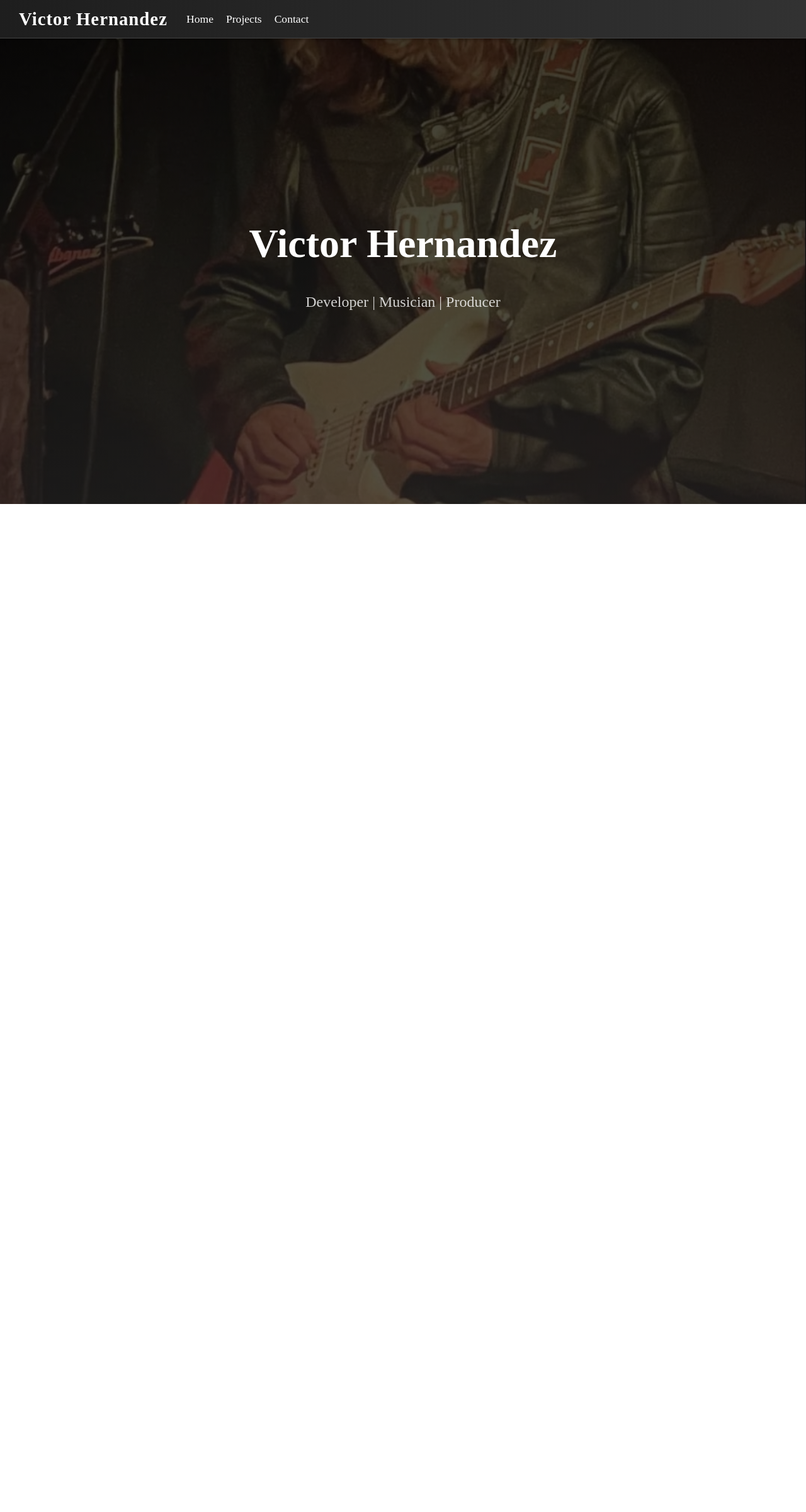
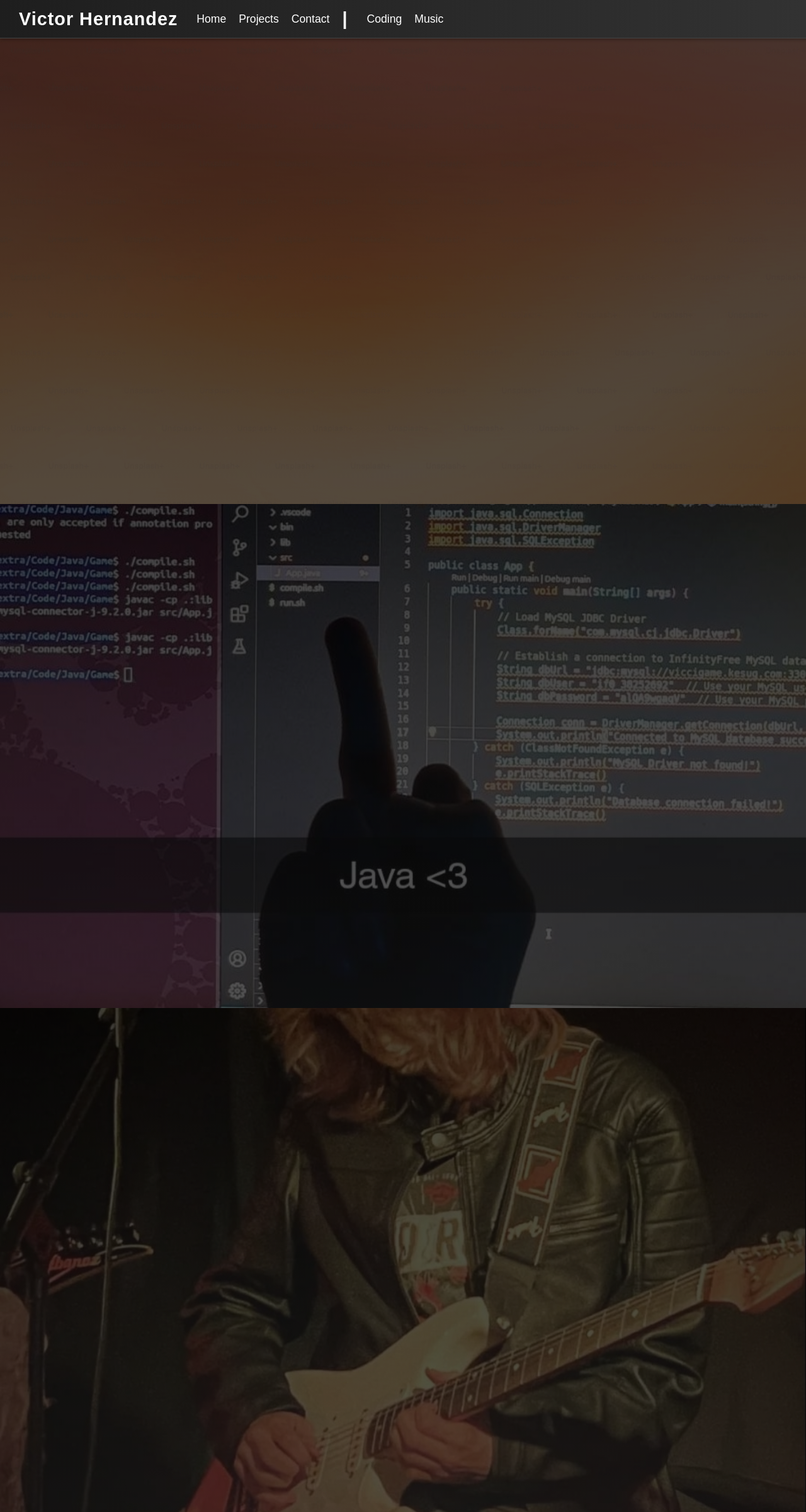
Before and after one commit to VicciHz/Portfolio, a React (Vite) app: page / in a window 1280 px wide. Shown: the whole page at 63% size. Before the commit the page ends 800 px from the top, so only its background shows below. Built offline with nearby package versions, Linux system fonts and the light colour scheme.

Commit message:
add Hero, Code, and Music components; implement responsive styles and layout

```diff
--- a/src/App.tsx
+++ b/src/App.tsx
@@ -1,14 +1,19 @@
 import React from "react";
-import TopBar from "./tabs/topbar"; // Ensure correct path
+
+import TopBar from "./tabs/topbar";
+import Music from "./tabs/Music";
+import Hero from "./tabs/Hero";
+import Code from "./tabs/Code";
+
+import "./css/index.css";
 
 const App: React.FC = () => {
   return (
-    <div className="hero-section">
+    <div className="app-container">
       <TopBar />
-      <div className="hero-content">
-        <h1>Victor Hernandez</h1>
-        <p>Developer | Musician | Producer</p>
-      </div>
+      <Hero />
+      <Code />
+      <Music />
     </div>
   );
 };
--- a/src/css/TopBar.css
+++ b/src/css/TopBar.css
@@ -1,11 +1,10 @@
-/* TopBar.css */
 .topbar {
   width: 100%;
   height: 60px;
   background: linear-gradient(90deg, #1e1e1e, #333);
   display: flex;
   align-items: center;
-  justify-content: flex-start; /* Align items to the left */
+  justify-content: flex-start;
   padding: 0 30px;
   border-bottom: 1px solid #444;
   position: fixed;
@@ -13,38 +12,67 @@
   left: 0;
   right: 0;
   z-index: 1000;
-  box-shadow: 0 2px 5px rgba(0, 0, 0, 0.3); /* Adds a subtle shadow */
+  box-shadow: 0 2px 5px rgba(0, 0, 0, 0.3);
 }
 
 .logo {
+  display: flex;
+  gap: 20px;
+  align-items: center;
+}
+
+.logo a {
   color: white;
+  text-decoration: none;
+  position: relative;
   font-size: 1.8rem;
   font-weight: bold;
   letter-spacing: 1px;
-  transition: color 0.3s ease; /* Smooth transition for logo hover effect */
-  margin-right: 30px; /* Adds some spacing between the logo and the navigation buttons */
+  transition: color 0.3s ease, transform 0.3s ease;
+  margin-right: 30px;
 }
 
-.nav-buttons {
+.logo :hover {
+  color: #b061cf;
+  transform: scale(1.1);
+}
+
+.logo ::after {
+  content: '';
+  position: absolute;
+  bottom: -5px;
+  left: 0;
+  width: 100%;
+  height: 2px;
+  background-color: #b061cf;
+  transform: scaleX(0);
+  transition: transform 0.3s ease;
+}
+
+.logo a:hover::after {
+  transform: scaleX(1);
+}
+
+.nav-buttons1 {
   display: flex;
-  gap: 20px; /* Adjusted the gap between the links */
+  gap: 20px;
   align-items: center;
 }
 
-.nav-buttons a {
+.nav-buttons1 a {
   color: white;
   text-decoration: none;
   font-size: 1.1rem;
   position: relative;
-  transition: color 0.3s ease, transform 0.3s ease; /* Smooth transitions for color and scale */
+  transition: color 0.3s ease, transform 0.3s ease;
 }
 
-.nav-buttons a:hover {
-  color: #f4a261; /* Hover color */
-  transform: scale(1.1); /* Slightly increase size on hover */
+.nav-buttons1 a:hover {
+  color: #f4a261;
+  transform: scale(1.1);
 }
 
-.nav-buttons a::after {
+.nav-buttons1 a::after {
   content: '';
   position: absolute;
   bottom: -5px;
@@ -56,6 +84,52 @@
   transition: transform 0.3s ease;
 }
 
-.nav-buttons a:hover::after {
-  transform: scaleX(1); /* Underline effect on hover */
+.nav-buttons1 a:hover::after {
+  transform: scaleX(1);
 }
+
+.nav-buttons2 {
+  display: flex;
+  gap: 20px;
+  align-items: center;
+}
+
+.nav-buttons2 a {
+  color: white;
+  text-decoration: none;
+  font-size: 1.1rem;
+  position: relative;
+  transition: color 0.3s ease, transform 0.3s ease;
+}
+
+.nav-buttons2 a:hover {
+  color: #6fec3d;
+  transform: scale(1.1);
+}
+
+.nav-buttons2 a::after {
+  content: '';
+  position: absolute;
+  bottom: -5px;
+  left: 0;
+  width: 100%;
+  height: 2px;
+  background-color: #6fec3d;
+  transform: scaleX(0);
+  transition: transform 0.3s ease;
+}
+
+.nav-buttons2 a:hover::after {
+  transform: scaleX(1);
+}
+
+.line {
+  margin-left: 20px;
+  margin-right: 20px;
+  color: white;
+  font-size: 1.8rem;
+  font-weight: bold;
+  letter-spacing: 1px;
+  transition: color 0.3s ease;
+  margin-right: 30px;
+}
--- /dev/null
+++ b/src/css/code.css
@@ -0,0 +1,68 @@
+.code-section {
+    width: 100vw;
+    height: 100vh;
+    display: flex;
+    flex-direction: column;
+    align-items: center;
+    justify-content: center;
+    position: relative;
+    background: linear-gradient(to bottom, #000000, #2c2c2c);
+    overflow: hidden;
+    transition: background 0.5s ease-in-out;
+  }
+
+  .code-section:hover {
+    background: linear-gradient(to bottom, #2c2c2c, #000000);
+  }
+
+  .code-section::before {
+    content: "";
+    position: absolute;
+    width: 100%;
+    height: 100%;
+    background: linear-gradient(rgba(0, 0, 0, 0.6), rgba(0, 0, 0, 0.6)),
+                url('../assets/java.jpg');
+    background-size: cover;
+    background-position: center;
+    background-repeat: no-repeat;
+    opacity: 0.7;
+    transition: opacity 0.5s ease-in-out, transform 0.8s ease-out;
+  }
+
+  .code-section:hover::before {
+    opacity: 0.9;
+    transform: scale(1.05);
+  }
+
+  .code-content {
+    position: relative;
+    text-align: center;
+    color: white;
+    z-index: 1;
+    opacity: 0;
+    transform: translateY(20px);
+    transition: opacity 0.8s ease, transform 0.8s ease;
+  }
+
+  .code-section:hover .code-content {
+    opacity: 1;
+    transform: translateY(0);
+  }
+
+  .code-content h1 {
+    font-size: 4rem;
+    font-weight: 800;
+    letter-spacing: 2px;
+    transition: color 0.5s ease;
+  }
+
+  .code-section:hover .code-content h1 {
+    color: #f0e68c;
+  }
+
+  .code-content p {
+    font-size: 1.5rem;
+    max-width: 600px;
+    margin: 0 auto;
+    opacity: 0.9;
+  }
--- /dev/null
+++ b/src/css/hero.css
@@ -0,0 +1,68 @@
+.hero-section {
+    width: 100vw;
+    height: 100vh;
+    display: flex;
+    flex-direction: column;
+    align-items: center;
+    justify-content: center;
+    position: relative;
+    background: linear-gradient(to bottom, #000000, #2c2c2c);
+    overflow: hidden;
+    transition: background 0.5s ease-in-out;
+  }
+
+  .hero-section:hover {
+    background: linear-gradient(to bottom, #2c2c2c, #000000);
+  }
+
+  .hero-section::before {
+    content: "";
+    position: absolute;
+    width: 100%;
+    height: 100%;
+    background: linear-gradient(rgba(0, 0, 0, 0.6), rgba(0, 0, 0, 0.6)),
+                url('../assets/image.png');
+    background-size: cover;
+    background-position: center;
+    background-repeat: no-repeat;
+    opacity: 0.7;
+    transition: opacity 0.5s ease-in-out, transform 0.8s ease-out;
+  }
+
+  .hero-section:hover::before {
+    opacity: 0.9;
+    transform: scale(1.05);
+  }
+
+  .hero-content {
+    position: relative;
+    text-align: center;
+    color: white;
+    z-index: 1;
+    opacity: 0;
+    transform: translateY(20px);
+    transition: opacity 0.8s ease, transform 0.8s ease;
+  }
+
+  .hero-section:hover .hero-content {
+    opacity: 1;
+    transform: translateY(0);
+  }
+
+  .hero-content h1 {
+    font-size: 4rem;
+    font-weight: 800;
+    letter-spacing: 2px;
+    transition: color 0.5s ease;
+  }
+
+  .hero-section:hover .hero-content h1 {
+    color: #f0e68c;
+  }
+
+  .hero-content p {
+    font-size: 1.5rem;
+    max-width: 600px;
+    margin: 0 auto;
+    opacity: 0.9;
+  }
--- a/src/css/index.css
+++ b/src/css/index.css
@@ -1,70 +1,29 @@
-/* Resetting margins and padding */
 body {
   margin: 0;
   padding: 0;
+  font-family: Arial, sans-serif;
 }
 
-/* Hero section styling */
-.hero-section {
-  width: 100vw;
-  height: 100vh;
+.app-container {
   display: flex;
-  align-items: center;
-  justify-content: center;
-  position: fixed;
-  background: linear-gradient(to bottom, #000000, #2c2c2c);
-  overflow: hidden;
+  flex-direction: column;
+  align-items: stretch;
 }
 
-/* Updated hero section background with only Vicci.jpg */
-.hero-section::before {
-  content: "";
-  position: absolute;
-  width: 100%;
-  height: 100%;
-  background: linear-gradient(rgba(0, 0, 0, 0.5), rgba(0, 0, 0, 0.5)),
-              url('../assets/Vicci.jpg');
-  background-size: cover;
-  background-position: center center;
-  background-repeat: no-repeat;
-  opacity: 0.5; /* Enhanced opacity */
-  animation: fadeIn 2s ease-in-out; /* Subtle animation */
-}
+@media (max-width: 768px) {
+  .hero-content h1 {
+    font-size: 3rem;
+  }
 
-/* Keyframes for fade-in animation */
-@keyframes fadeIn {
-  from {
-    opacity: 0;
+  .hero-content p {
+    font-size: 1.2rem;
   }
-  to {
-    opacity: 0.5;
+
+  .music-content h2 {
+    font-size: 2rem;
+  }
+
+  .music-content p {
+    font-size: 1rem;
   }
 }
-
-/* Hero content styling */
-.hero-content {
-  position: relative;
-  text-align: center;
-  color: white;
-  z-index: 1;
-}
-
-.hero-content h1 {
-  font-size: 4rem;
-  font-weight: bold;
-}
-
-.hero-content p {
-  font-size: 1.5rem;
-  max-width: 600px;
-  margin: 0 auto;
-  opacity: 0.8;
-}
-
-/* Responsive design for smaller screens */
-@media (max-width: 768px) {
-  .hero-section::before {
-    background-size: cover;
-    background-position: center;
-  }
-}
--- /dev/null
+++ b/src/css/music.css
@@ -0,0 +1,68 @@
+.music-section {
+  width: 100vw;
+  height: 100vh;
+  display: flex;
+  flex-direction: column;
+  align-items: center;
+  justify-content: center;
+  position: relative;
+  background: linear-gradient(to bottom, #000000, #2c2c2c);
+  overflow: hidden;
+  transition: background 0.5s ease-in-out;
+}
+
+.music-section:hover {
+  background: linear-gradient(to bottom, #2c2c2c, #000000);
+}
+
+.music-section::before {
+  content: "";
+  position: absolute;
+  width: 100%;
+  height: 100%;
+  background: linear-gradient(rgba(0, 0, 0, 0.6), rgba(0, 0, 0, 0.6)),
+              url('../assets/Vicci.jpg');
+  background-size: cover;
+  background-position: center;
+  background-repeat: no-repeat;
+  opacity: 0.7;
+  transition: opacity 0.5s ease-in-out, transform 0.8s ease-out;
+}
+
+.music-section:hover::before {
+  opacity: 0.9;
+  transform: scale(1.05);
+}
+
+.music-content {
+  position: relative;
+  text-align: center;
+  color: white;
+  z-index: 1;
+  opacity: 0;
+  transform: translateY(20px);
+  transition: opacity 0.8s ease, transform 0.8s ease;
+}
+
+.music-section:hover .music-content {
+  opacity: 1;
+  transform: translateY(0);
+}
+
+.music-content h1 {
+  font-size: 4rem;
+  font-weight: 800;
+  letter-spacing: 2px;
+  transition: color 0.5s ease;
+}
+
+.music-section:hover .music-content h1 {
+  color: #f0e68c;
+}
+
+.music-content p {
+  font-size: 1.5rem;
+  max-width: 600px;
+  margin: 0 auto;
+  opacity: 0.9;
+}
--- /dev/null
+++ b/src/tabs/Code.tsx
@@ -0,0 +1,16 @@
+import React from "react";
+
+import '../css/code.css';
+
+const Code: React.FC = () => {
+  return (
+    <div className="code-section" id="code-section">
+      <div className="code-content">
+        <h2>Code Section</h2>
+        <p>Explore Victor Hernandez's Programing journey!</p>
+      </div>
+    </div>
+  );
+};
+
+export default Code;
--- /dev/null
+++ b/src/tabs/Hero.tsx
@@ -0,0 +1,16 @@
+import React from "react";
+
+import '../css/hero.css';
+
+const Hero: React.FC = () => {
+  return (
+    <div className="hero-section" id="hero-section">
+    <div className="hero-content">
+      <h1>Victor Hernandez</h1>
+      <p>Developer | Musician | Producer</p>
+    </div>
+  </div>
+  );
+};
+
+export default Hero;
--- /dev/null
+++ b/src/tabs/Music.tsx
@@ -0,0 +1,16 @@
+import React from "react";
+
+import '../css/music.css';
+
+const Music: React.FC = () => {
+  return (
+    <div className="music-section" id="music-section">
+      <div className="music-content">
+        <h2>Music Section</h2>
+        <p>Explore Victor Hernandez's musical journey!</p>
+      </div>
+    </div>
+  );
+};
+
+export default Music;
--- a/src/tabs/topbar.tsx
+++ b/src/tabs/topbar.tsx
@@ -4,11 +4,18 @@ import "../css/TopBar.css";
 const TopBar: React.FC = () => {
   return (
     <nav className="topbar">
-      <h1 className="logo">Victor Hernandez</h1>
-      <div className="nav-buttons">
+      <div className="logo">
+        <a href="#hero-section">Victor Hernandez</a>
+      </div>
+      <div className="nav-buttons1">
         <a href="#">Home</a>
         <a href="#">Projects</a>
         <a href="#">Contact</a>
+      </div>
+      <h1 className="line">|</h1>
+      <div className="nav-buttons2">
+        <a href="#code-section" className="code">Coding</a>
+        <a href="#music-section" className="music">Music</a>
       </div>
     </nav>
   );
```
Also changed, not shown: src/assets/Fox.jpeg (added), src/assets/image.png (added).
